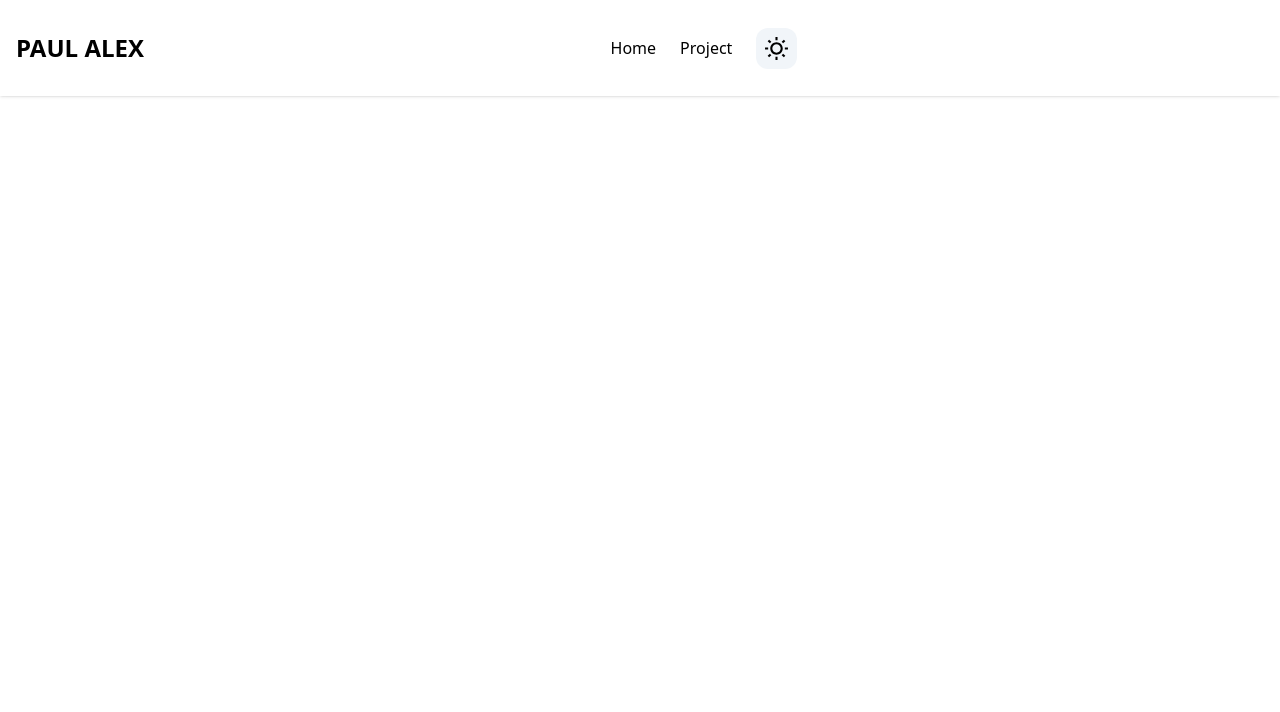
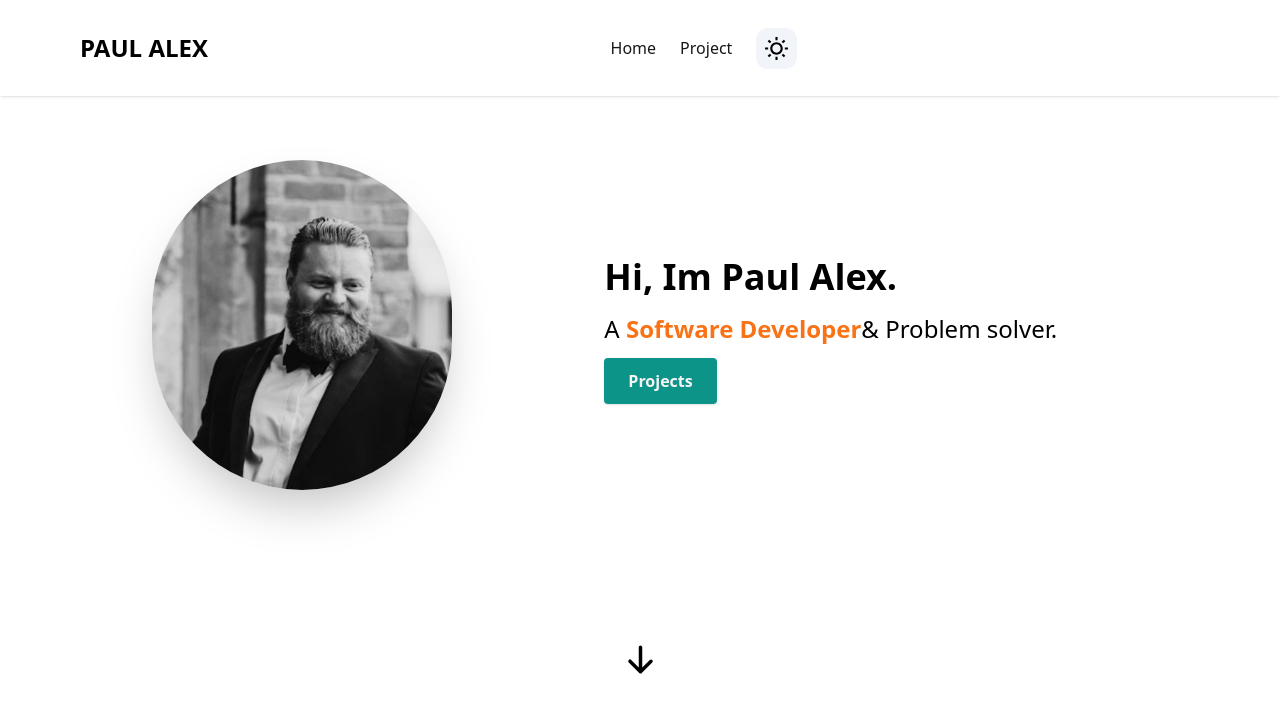
Before and after one commit to paulalextech/nextjs-portfolio, a Next.js app: page / in a window 1280 px wide. Shown: the top 712 px of the page. Built offline with nearby package versions, Linux system fonts and the light colour scheme.

Commit message:
created hero section

```diff
--- /dev/null
+++ b/components/HeroSection.tsx
@@ -0,0 +1,65 @@
+'use client';
+import React from 'react';
+import Image from 'next/image';
+import { Link } from 'react-scroll';
+import { HiArrowDown } from 'react-icons/hi';
+
+const HeroSection = () => {
+	return (
+		<section id="home">
+			<div className="flex flex-col text-center items-center justify-center my-10 py-16 sm:py-32 md:flex-row md:space-x-4 md:text-left md:py-28">
+				<div className="md:w-1/2 md:mt-2">
+					<Image
+						className="rounded-full shadow-2xl"
+						src="/headshot.png"
+						alt="photo of PA"
+						width={300}
+						height={300}
+					/>
+				</div>
+				<div className="md:mt-2 md:w-3/5">
+					<h1 className="font-bold text-4xl mt-6 md:text7xl md:mt-0">
+						Hi, Im Paul Alex.
+					</h1>
+					<p className="text-lg mt-4 mb-6 md:text-2xl">
+						A {''}
+						<span className="font-semibold text-orange-500">
+							Software Developer
+						</span>
+						{''}& Problem solver.
+					</p>
+					{/* <p>
+						This is a self made portfolio using NextJS but of simple layout for
+						user speed and experience
+					</p> */}
+					{/* add tech icons here */}
+					<Link
+						to="projects"
+						className="text-neutral-100 font-semibold px-6 py-3 bg-teal-600 rounded shadow hover:bg-teal-700"
+						activeClass="active"
+						spy={true}
+						smooth={true}
+						offset={-100}
+						duration={500}
+					>
+						Projects
+					</Link>
+				</div>
+			</div>
+			<div className="flex flex-row justify-center">
+				<Link
+					to="projects"
+					activeClass="active"
+					spy={true}
+					smooth={true}
+					offset={-100}
+					duration={500}
+				>
+					<HiArrowDown size={35} />
+				</Link>
+			</div>
+		</section>
+	);
+};
+
+export default HeroSection;
--- a/components/Navbar.tsx
+++ b/components/Navbar.tsx
@@ -27,7 +27,7 @@
 	const [navbar, setNavbar] = useState(false);
 
 	return (
-		<header className="w-full mx-auto px-4 bg-white shadow fixed top-0 z-50 dark:bg-stone-400 dark:border-b dark:border-stone-600">
+		<header className="w-full mx-auto px-4 bg-white shadow fixed top-0 z-50 sm:px-20 dark:bg-stone-400 dark:border-b dark:border-stone-600">
 			<div className="justify-between md:items-center md:flex">
 				<div>
 					<div className="flex items-center justify-between py-3">
@@ -35,7 +35,7 @@
 							<h2 className="text-2xl font-bold">PAUL ALEX</h2>
 						</div>
 						<div className="md:hidden">
-							<button>
+							<button onClick={() => setNavbar(!navbar)}>
 								{navbar ? <IoMdClose size={30} /> : <IoMdMenu size={30} />}
 							</button>
 						</div>
@@ -46,9 +46,25 @@
 						navbar ? 'block' : 'hidden'
 					}`}
 				>
-					<div className="items-center justify-center md:flex md:space-x-6">
+					<div className="items-center justify-center space-y-8 md:flex md:space-x-6 md:space-y-0">
 						{NAV_ITEMS.map((item, idx) => {
-							return <a key={idx}>{item.label}</a>;
+							return (
+								<Link
+									key={idx}
+									to={item.page}
+									className={
+										'block lg:inline-block text-neutral-900  hover:text-neutral-500 dark:text-neutral-100 cursor-pointer'
+									}
+									activeClass="active"
+									spy={true}
+									smooth={true}
+									offset={-100}
+									duration={500}
+									onClick={() => setNavbar(!navbar)}
+								>
+									{item.label}
+								</Link>
+							);
 						})}
 						{currentTheme === 'light' ? (
 							<button
--- /dev/null
+++ b/components/ProjectsSection.tsx
@@ -0,0 +1,7 @@
+import React from 'react';
+
+const ProjectsSection = () => {
+	return <div>ProjectsSection</div>;
+};
+
+export default ProjectsSection;
--- a/src/app/page.tsx
+++ b/src/app/page.tsx
@@ -1,7 +1,9 @@
+import HeroSection from '../../components/HeroSection';
+
 export default function Home() {
 	return (
-		<main>
-			<h1 className="text-4xl font-bold">Hello World</h1>
+		<main className="mx-auto max-w-3xl px-4 sm:px-6 md:max-w-5xl">
+			<HeroSection />
 		</main>
 	);
 }
```
Also changed, not shown: public/headshot.png (added).
